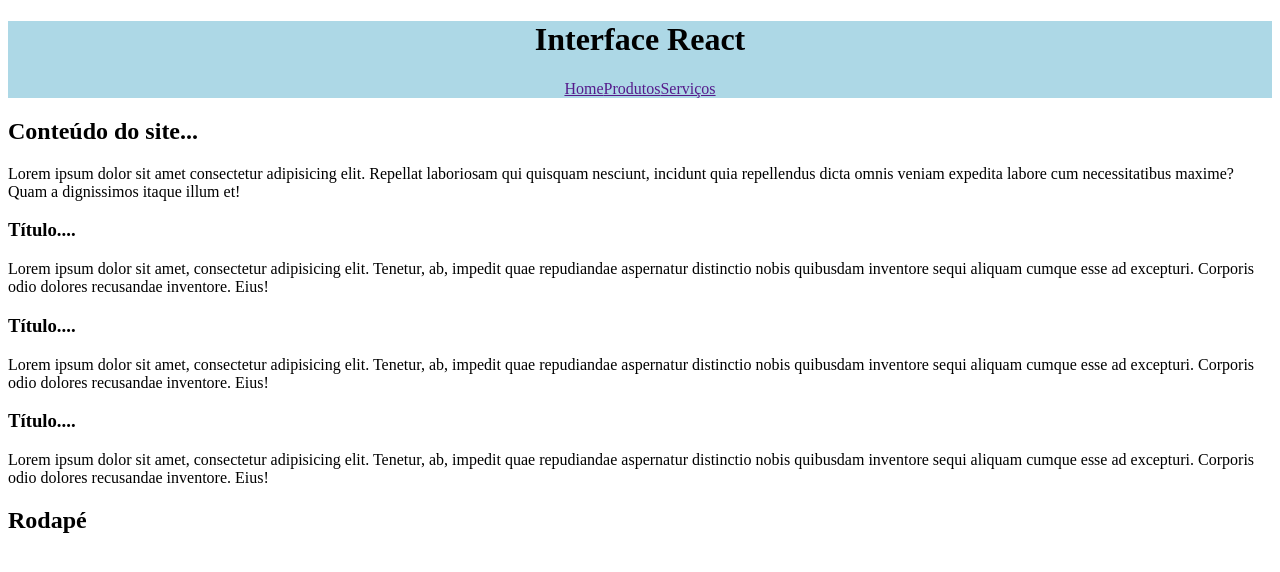
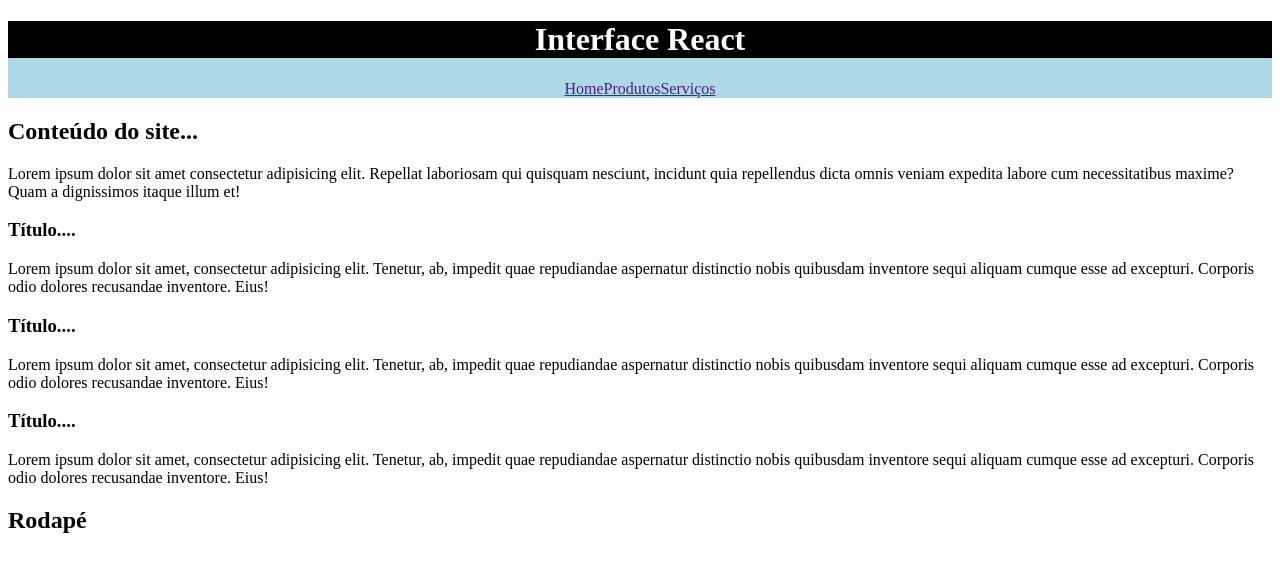
Before and after one commit to IgnacioNeto/meu-app, a React (Create React App) app: page / in a window 1280 px wide. Shown: the top 572 px of the page. Built offline with nearby package versions, Linux system fonts and the light colour scheme.

Commit message:
CSS externo
CSS externo

```diff
--- a/src/components/layout/Cabecalho.jsx
+++ b/src/components/layout/Cabecalho.jsx
@@ -1,10 +1,16 @@
 import Menu from "../Menu";
+
+const estilos = {
+  color: "white",
+  backgroundColor: "black",
+};
 
 const Cabecalho = () => {
   return (
     /* CSS in JS */
+    /* CSS inline (usa propriedade style e sintaxe de objeto) */
     <header style={{ backgroundColor: "lightblue", textAlign: "center" }}>
-      <h1>Interface React</h1>
+      <h1 style={estilos}>Interface React</h1>
       <Menu />
     </header>
   );
--- /dev/null
+++ b/src/index.css
@@ -0,0 +1,13 @@
+*,
+*::after,
+::before {
+  box-sizing: border-box;
+}
+
+html {
+  font-size: 16px;
+}
+
+body {
+  font-family: "Segoe UI", Tahoma, Geneva, Verdana, sans-serif;
+}
```
